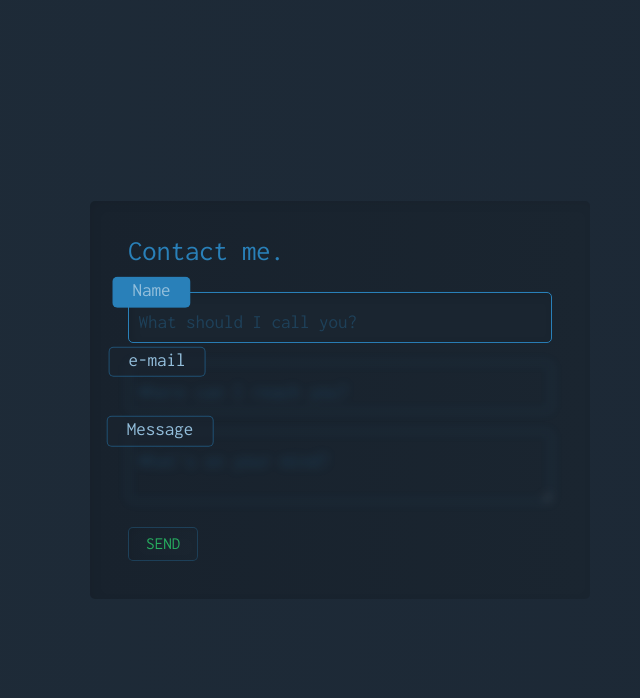
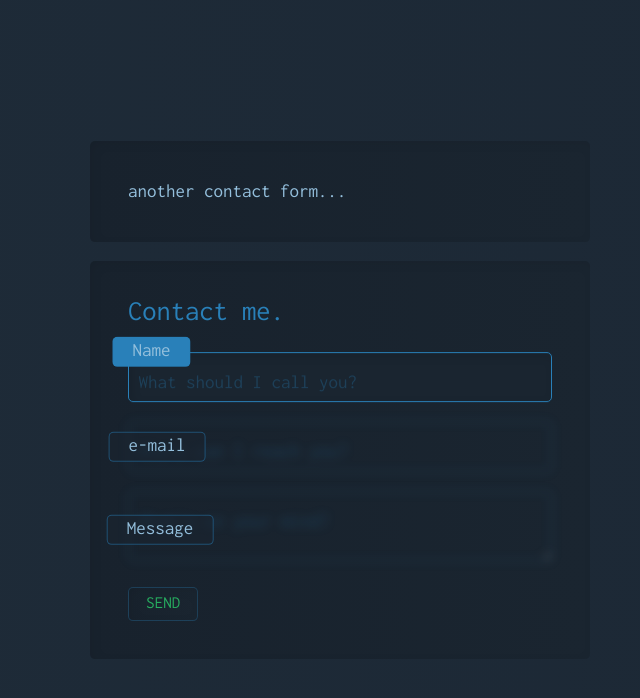
Before and after one commit to jq-87/Contact-me-form, a plain HTML site: page index.html in a window 1280 px wide. Shown: the whole page, without its empty margins (300-940 px from the left). Drawn offline with Linux system fonts and the light colour scheme.

Commit message:
label movement on focus - currently transitioning 'top'

```diff
--- a/index.html
+++ b/index.html
@@ -3,6 +3,8 @@
 <link rel="stylesheet" href="stylesheets/main.css">
 
 <div class="stage">
+
+	<p>another contact form...</p>
 
 	<form action="/">
 
--- a/sass/main.scss
+++ b/sass/main.scss
@@ -41,7 +41,7 @@ label {
 	@extend %transition;
 	@extend %corners;
 	position: absolute;
-	top: 0;
+	top: 50%;
 	left: 0;
 	transform: translateX(-20%) translateY(-50%);
 	background: rgba( $darker , 0.5 );
@@ -86,6 +86,7 @@ textarea  {
 
 		+ label {
 			background: $primary;
+			top: 0;
 		}
 	}
 }
```
Also changed, not shown: stylesheets/main.css, 1 other file.
